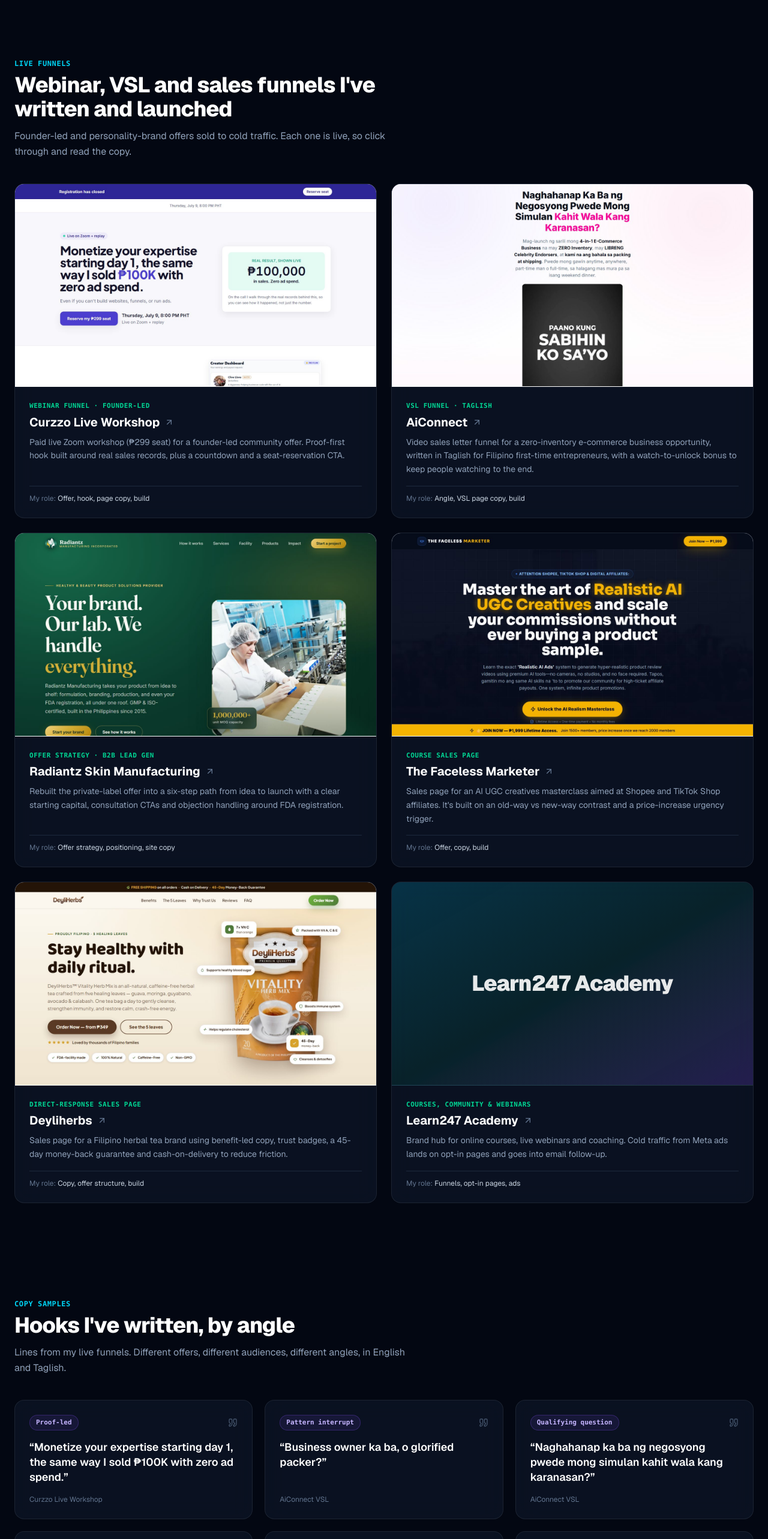
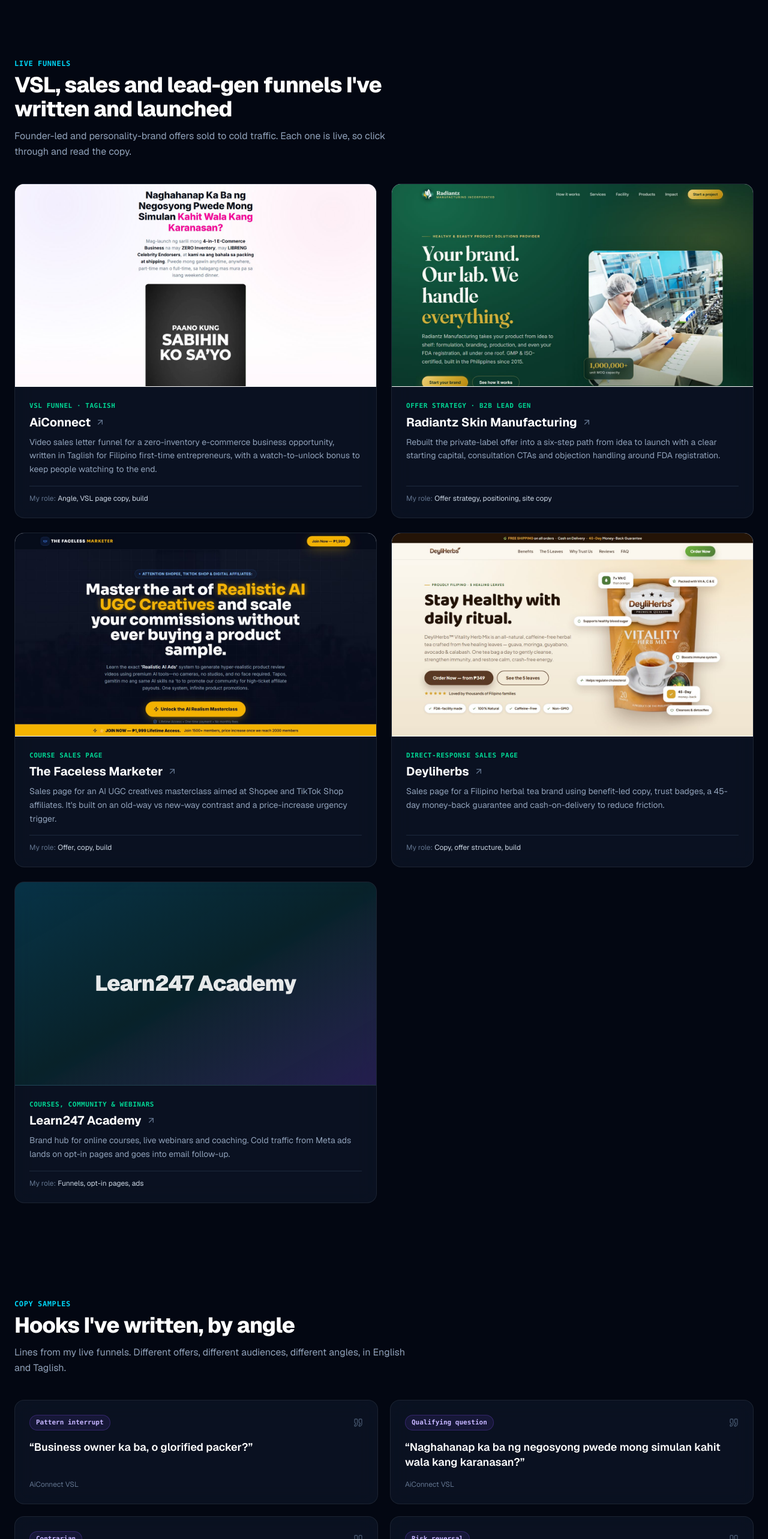
Before and after one commit to asensoproject/clive-llora-portfolio, a Next.js app: page /mmportfolio in a window 1280 px wide. Shown: the part 1800-4366 px from the top of the page at 60% size. Built offline with nearby package versions, Linux system fonts and the light colour scheme.

Commit message:
feat(mmportfolio): remove Curzzo live workshop and its hooks
Co-Authored-By: Claude Opus 5.5 <noreply@anthropic.com>

```diff
--- a/src/components/mm/MarketingPortfolio.tsx
+++ b/src/components/mm/MarketingPortfolio.tsx
@@ -244,7 +244,7 @@ const Work = () => (
     <div className="max-w-7xl mx-auto px-4 sm:px-6">
       <SectionHeading
         eyebrow="Live funnels"
-        title="Webinar, VSL and sales funnels I've written and launched"
+        title="VSL, sales and lead-gen funnels I've written and launched"
         intro="Founder-led and personality-brand offers sold to cold traffic. Each one is live, so click through and read the copy."
       />
       <div className="grid md:grid-cols-2 gap-6">
@@ -293,7 +293,7 @@ const Hooks = () => (
         title="Hooks I've written, by angle"
         intro="Lines from my live funnels. Different offers, different audiences, different angles, in English and Taglish."
       />
-      <div className="grid sm:grid-cols-2 lg:grid-cols-3 gap-5">
+      <div className="grid sm:grid-cols-2 gap-5">
         {D.hooks.map((h, i) => (
           <motion.figure key={h.copy} {...fadeUp} transition={{ duration: 0.5, delay: i * 0.05 }} className="glass-panel rounded-2xl p-6 flex flex-col">
             <div className="flex items-center justify-between">
--- a/src/data/mmPortfolioData.ts
+++ b/src/data/mmPortfolioData.ts
@@ -103,14 +103,6 @@ export const MM_PORTFOLIO_DATA = {
   // Live funnels, newest first. Screenshots live in /public/projects.
   work: [
     {
-      title: "Curzzo Live Workshop",
-      kind: "Webinar funnel · Founder-led",
-      body: "Paid live Zoom workshop (₱299 seat) for a founder-led community offer. Proof-first hook built around real sales records, plus a countdown and a seat-reservation CTA.",
-      role: "Offer, hook, page copy, build",
-      link: "https://curzzo-webinar-test.vercel.app/",
-      image: "/projects/webinar/WEBINAR-1.jpg",
-    },
-    {
       title: "AiConnect",
       kind: "VSL funnel · Taglish",
       body: "Video sales letter funnel for a zero-inventory e-commerce business opportunity, written in Taglish for Filipino first-time entrepreneurs, with a watch-to-unlock bonus to keep people watching to the end.",
@@ -154,13 +146,10 @@ export const MM_PORTFOLIO_DATA = {
 
   // Headlines and hooks from Clive's live pages, each labeled with the angle it uses.
   hooks: [
-    { angle: "Proof-led", copy: "Monetize your expertise starting day 1, the same way I sold ₱100K with zero ad spend.", source: "Curzzo Live Workshop" },
     { angle: "Pattern interrupt", copy: "Business owner ka ba, o glorified packer?", source: "AiConnect VSL" },
     { angle: "Qualifying question", copy: "Naghahanap ka ba ng negosyong pwede mong simulan kahit wala kang karanasan?", source: "AiConnect VSL" },
     { angle: "Contrarian", copy: "The affiliate game is rigged (unless you have AI leverage).", source: "The Faceless Marketer" },
-    { angle: "Risk reversal", copy: "Your brand. Our lab. We handle everything.", source: "Radiantz" },
-    { angle: "Objection crusher", copy: "Even if you can't build websites, funnels, or run ads.", source: "Curzzo Live Workshop" },
-  ],
+    { angle: "Risk reversal", copy: "Your brand. Our lab. We handle everything.", source: "Radiantz" },  ],
 
   process: [
     { step: "01", title: "Read the numbers", body: "Sit with the media buyer: which hooks hold, where the drop-off is, what the cost per registration is telling us." },
```
Also changed, not shown: public/projects/webinar/WEBINAR-1.jpg (deleted).
